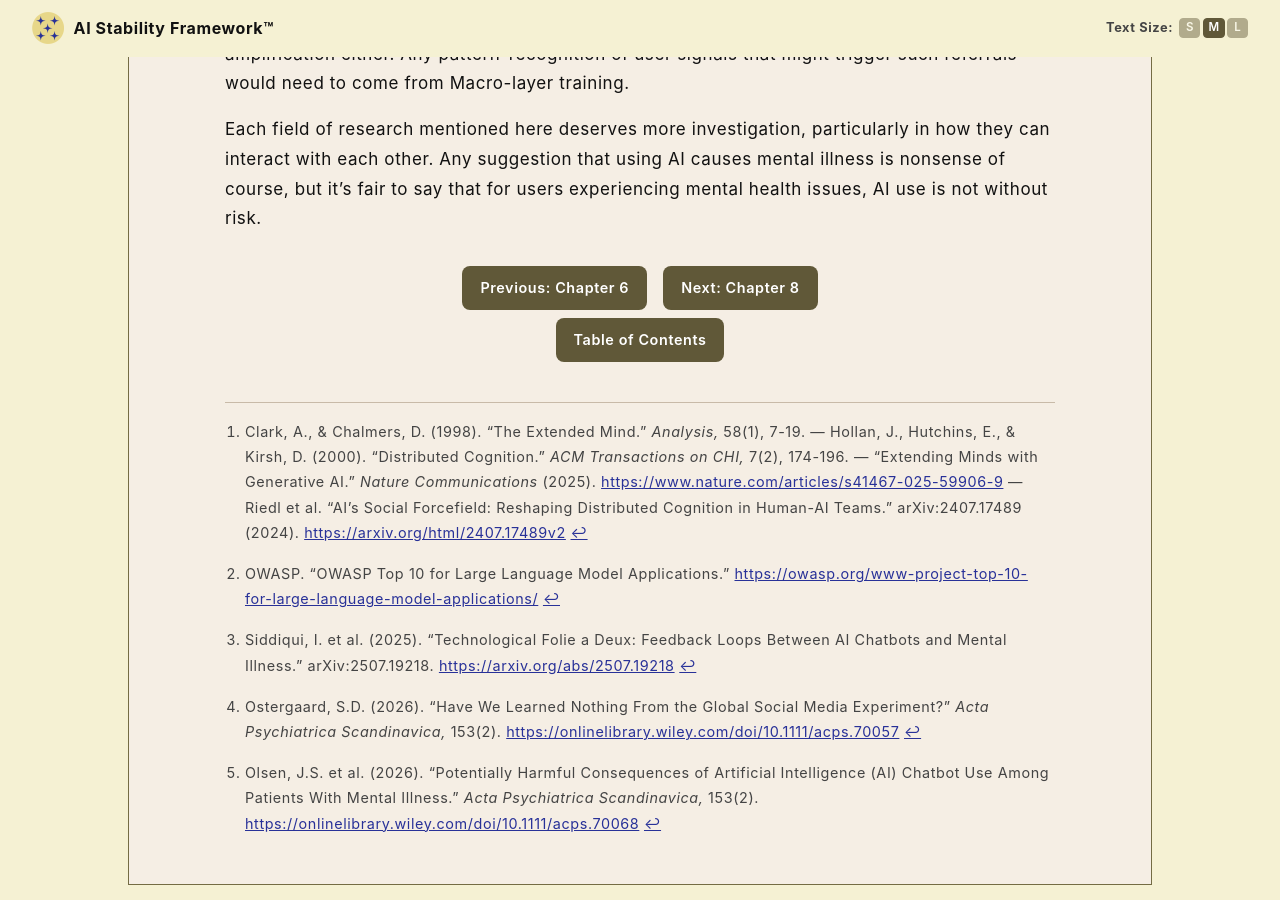
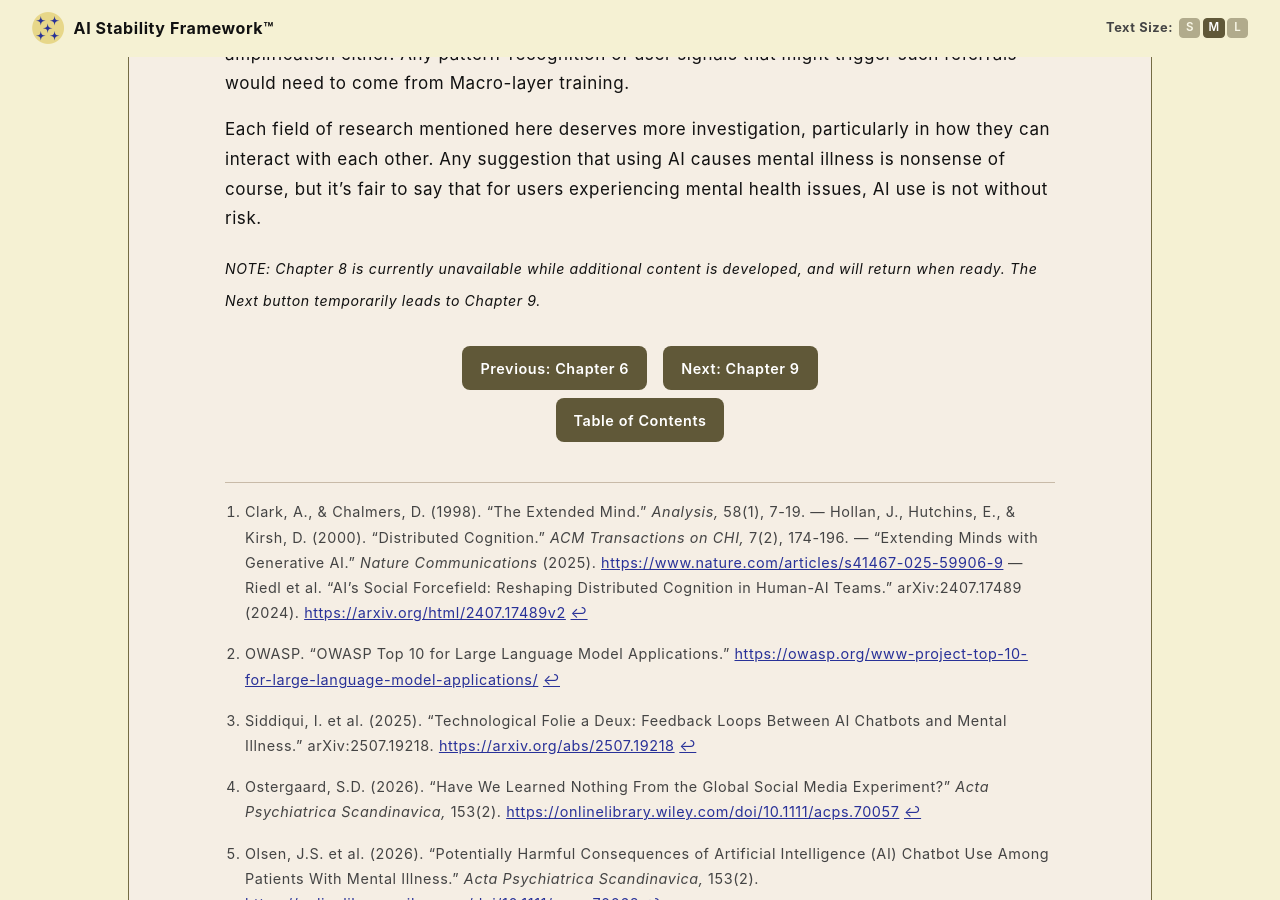
Before and after one commit to rojaslen/AISF-WEB, a Jekyll site: the page built from ch07.md, in a window 1280 px wide and 900 px high, scrolled down 1750 px. Built offline with Jekyll 4.4.1, drawn with Linux system fonts in a browser that asks for light colours; some web fonts are replaced.

Commit message:
temp link fix
skip ch08 until re-added

```diff
--- a/ch07.md
+++ b/ch07.md
@@ -23,9 +23,11 @@ The external Human is unknowable to the AI, so it protects the only available pr
 
 Each field of research mentioned here deserves more investigation, particularly in how they can interact with each other. Any suggestion that using AI causes mental illness is nonsense of course, but it's fair to say that for users experiencing mental health issues, AI use is not without risk.
 
+<sub>*NOTE: Chapter 8 is currently unavailable while additional content is developed, and will return when ready. The Next button temporarily leads to Chapter 9.*</sub>
+
 <nav>
 <div class="chapter-nav">
-  <a href="/ch08">Next: Chapter 8</a>
+  <a href="/ch09">Next: Chapter 9</a>
   <a href="/ch06">Previous: Chapter 6</a>
 </div>
 <div class="toc-link"><a href="/#toc">Table of Contents</a></div>
```
Also changed, not shown: ch09.md (+3 -1 lines).
